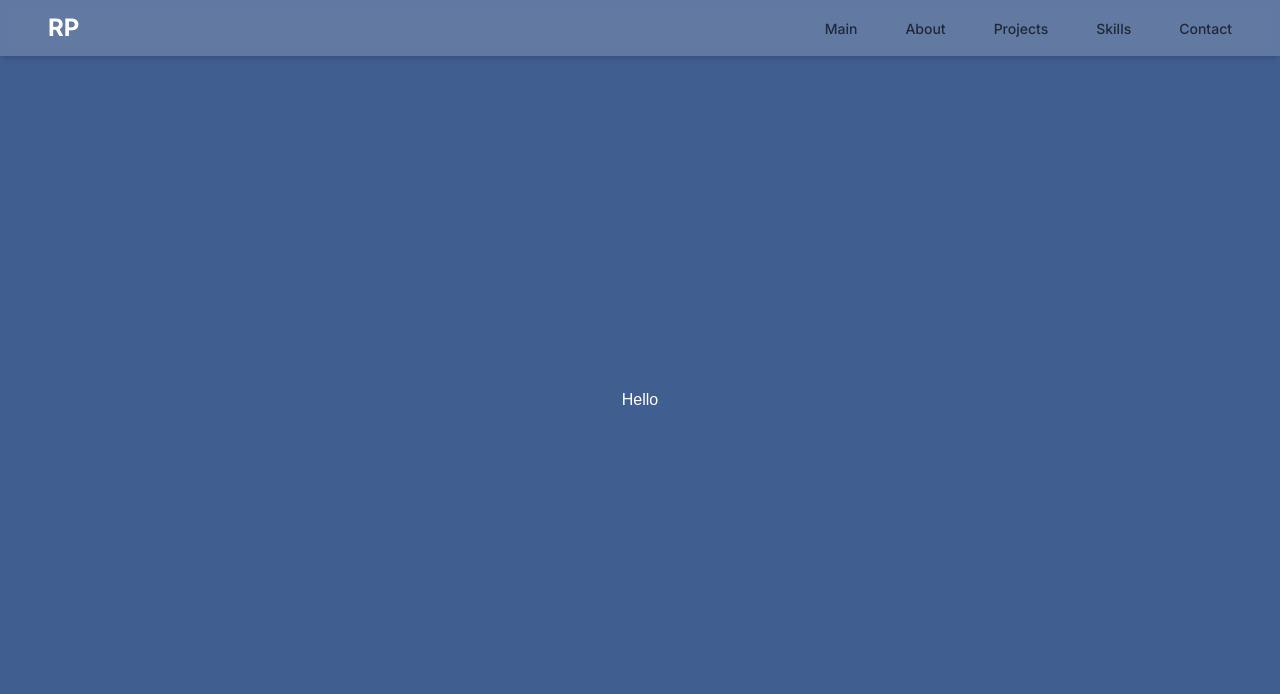
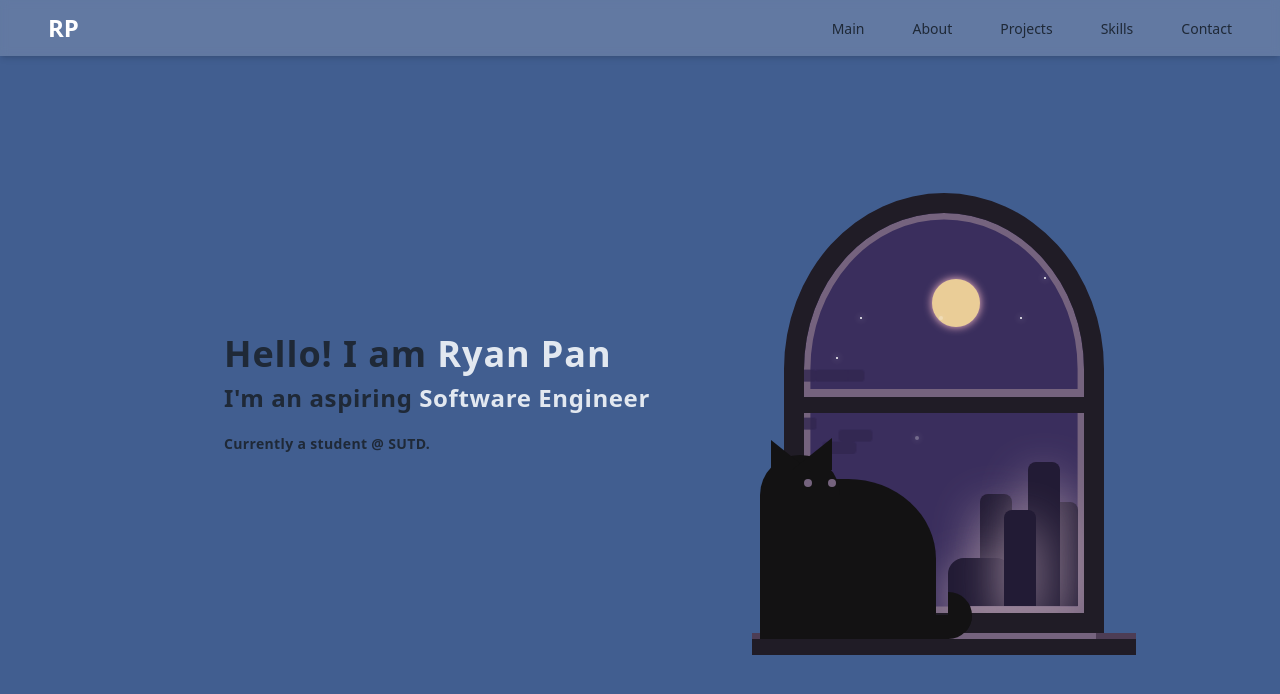
Before and after one commit to ryanpantk/portfolio-site, a Next.js app: page /portfolio-site/ in a window 1280 px wide. Shown: the top 694 px of the page. Built offline with nearby package versions, Linux system fonts and the light colour scheme.

Commit message:
feat: add cat animation

```diff
--- a/postcss.config.js
+++ b/postcss.config.js
@@ -1,5 +1,6 @@
 module.exports = {
   plugins: {
+    'tailwindcss/nesting': {},
     tailwindcss: {},
     autoprefixer: {},
   },
--- a/src/app/components/Main.tsx
+++ b/src/app/components/Main.tsx
@@ -1,13 +1,16 @@
 import React from 'react';
+import ParisCat from './ParisCat';
 
 const Main = () => {
     return (
-		<div className="bg">
-			<div className="h-screen flex flex-col justify-center items-center">
-                <div>
-                    <p className='font-comfortaa'>Hello</p>
+		<div id="main" className="bg">
+			<div className="h-screen flex justify-start items-center px-28">
+                <div className='mr-auto pl-28'>
+                    <p className="font-mukta text-4xl text-gray-800 font-semibold tracking-wide">Hello! I am <span className='text-slate-200'>Ryan Pan</span></p>
+                    <p className="font-mukta text-2xl text-gray-800 font-semibold py-2 tracking-wide">I&apos;m an aspiring <span className='text-slate-200'>Software Engineer</span></p>
+                    <p className="font-mukta text-sm text-gray-800 font-semibold py-3 tracking-wide">Currently a student @ SUTD.</p>
                 </div>
-                <div></div>
+            <ParisCat/>
             </div>
         </div>
     )
--- /dev/null
+++ b/src/app/components/ParisCat.tsx
@@ -0,0 +1,30 @@
+import React from 'react';
+
+const ParisCat = () => {
+    return (
+        <div className='px-8 relative mt-12'>
+            <div className="window relative left-8">
+                <div className="window-pane" />
+                <div className="stars" />
+                <div id="moon" className="moon" />
+                <div className="cloud"></div>
+                <div className="roof"></div>
+                <div className="roof-1"></div>
+                <div className="roof-2"></div>
+                <div className="roof-3"></div>
+                <div className="roof-4"></div>
+            </div>
+            <div className="window-sill relative" />
+            <div className="cat">
+                <div className="head">
+                    <div className="ear-l" />
+                    <div className="ear-r" />
+                    <div className="eyes" />
+                </div>
+                <div className="tail" />
+            </div>
+        </div>
+    )
+}
+
+export default ParisCat;
--- a/src/app/globals.css
+++ b/src/app/globals.css
@@ -1,13 +1,21 @@
 @tailwind base;
 @tailwind components;
 @tailwind utilities;
-
-@import url("https://fonts.googleapis.com/css2?family=Comfortaa:wght@300;400;500;600;700&family=Mooli&display=swap");
 
 :root {
   --foreground-rgb: 0, 0, 0;
   --background-start-rgb: 214, 219, 220;
   --background-end-rgb: 255, 255, 255;
+  --wall: #322c3a;
+  --sky: #3a2e5d;
+  --star: wheat;
+  --cat: #131213;
+  --frame: #201c26;
+  --moon: #eacd97;
+  --moon-new: #382c58;
+  --frame-shadow: #75637e;
+  --cloud: #322751;
+  --crater: #f0e4d0;
 }
 
 @media (prefers-color-scheme: light) {
@@ -26,3 +34,278 @@ body {
 .bg {
   background-color: #415e90;
 }
+
+:root {
+  --sky: #3a2e5d;
+  --star: wheat;
+  --cat: #131213;
+  --frame: #201c26;
+  --moon: #eacd97;
+  --moon-new: #382c58;
+  --frame-shadow: #75637e;
+  --cloud: #322751;
+  --crater: #f0e4d0;
+}
+
+.window {
+  height: 55vh;
+  width: 40vh;
+  background: var(--sky);
+  border-radius: 50% 50% 0 0 / 40% 40% 0 0;
+  overflow: hidden;
+  z-index: 8;
+  border: 2.5vh solid var(--frame);
+  box-shadow: inset 0 0 0 0.8vh var(--frame-shadow);
+}
+
+.window-pane {
+  position: absolute;
+  width: 80vh;
+  height: 3vh;
+  border-bottom: 2vh solid var(--frame);
+  box-shadow: inset 0 0 0 1vh var(--frame-shadow);
+  z-index: 6;
+  top: 22vh;
+}
+
+.window-sill {
+  width: 48vh;
+  height: 2.8vh;
+  border-bottom: 2vh solid var(--frame);
+  box-shadow: inset 5vh 0 0 0 #4d3d55, inset -5vh 0 0 0 #4d3d55, inset 0 0 0 1vh var(--frame-shadow);
+  z-index: 5;
+}
+
+.stars {
+  border-radius: 50%;
+  width: .125rem;
+  height: .125rem;
+  background: white;
+  margin-left: 30vh;
+  margin-top: 8vh;
+  box-shadow: -20vh 20vh 0 -1px white, 10vh 10vh 0 1px #fff4, 11vh 11vh 0 -1px #fff;
+  z-index: -4;
+  filter: drop-shadow(0 0 3px white) drop-shadow(20vh 10vh 0 white) drop-shadow(-23vh -5vh 0 white) drop-shadow(-23vh 5vh 0 white);
+}
+
+.cloud {
+  width: 12%;
+  height: 1.5vh;
+  color: var(--cloud);
+  margin-bottom: 10vh;
+  border-radius: .5vh;
+  box-shadow: -4vh -1.5vh 0 currentcolor, 0 -1.5vh 0 currentcolor, 2vh -1.5vh 0 currentcolor, -10vh 1.5vh 0 currentcolor, -5vh 1.5vh 0 currentcolor, 0vh 1.5vh 0 currentcolor, 5vh 1.5vh 0 currentcolor, -6vh 3vh 0 currentcolor, -8vh 4.5vh 0 currentcolor, -4vh 4.5vh 0 currentcolor, -4vh 4.5vh 0 currentcolor, -4vh 4.5vh 0 currentcolor, 3vh 6vh 0 currentcolor, 1vh 7.5vh 0 currentcolor;
+  opacity: .8;
+  z-index: -8;
+  transform: translate3d(-40vh, 10vh, 0);
+  animation: clouds 18s -0s linear infinite;
+}
+
+@keyframes clouds {
+  100% {
+    transform: translate3d(90vh, 0, 0);
+  }
+}
+
+.moon {
+  width: 6vh;
+  height: 6vh;
+  border-radius: 50%;
+  margin-left: 16vh;
+  z-index: 2;
+  overflow: hidden;
+  background-color: var(--moon);
+  box-shadow: 0 0 1vh pink;
+}
+
+.cat {
+  position: absolute;
+  bottom: 2vh;
+  color: var(--cat);
+  background: currentcolor;
+  height: 20vh;
+  width: 22vh;
+  left: 5vh;
+  border-radius: 6vh 50% 0 0;
+  z-index: 20;
+}
+
+.tail {
+  position: absolute;
+  width: 18vh;
+  height: 0;
+  color: inherit;
+  bottom: 0;
+  left: 100%;
+  border: 3vh solid;
+  border-left: 0;
+  border-top: 0;
+  border-radius: 0 5vh 5vh 0;
+  animation: tail 10s infinite;
+  z-index: 10;
+}
+
+@keyframes tail {
+
+  10%,
+  30% {
+    height: 40%;
+    width: 25%;
+  }
+
+  20%,
+  35%,
+  75%,
+  100% {
+    height: 0;
+    width: 60%;
+  }
+
+  60% {
+    height: 30%;
+    width: 20%;
+  }
+}
+
+.head {
+  position: absolute;
+  background: inherit;
+  left: 0;
+  bottom: 10vh;
+  width: 10vh;
+  height: 18vh;
+  border-radius: 5vh 5vh 0 0;
+  animation: head-move 6s -2s infinite alternate;
+}
+
+.ear-l {
+  position: absolute;
+  width: 0;
+  height: 0;
+  top: -1.4vh;
+  left: 0.4vh;
+  border-bottom: 4vh solid;
+  border-right: 5vh solid transparent;
+  animation: ears-move-l 6s infinite alternate;
+}
+
+.ear-r {
+  position: absolute;
+  width: 0;
+  height: 0;
+  top: -1.6vh;
+  left: 4.5vh;
+  border-bottom: 4vh solid;
+  border-left: 5vh solid transparent;
+  animation: ears-move-r 6s infinite alternate;
+}
+
+.eyes {
+  position: absolute;
+  border-radius: 50%;
+  width: 1vh;
+  height: 1vh;
+  background: var(--frame-shadow);
+  top: 4vh;
+  left: 3vh;
+  z-index: 1;
+  box-shadow: 3vh 0 0 var(--frame-shadow);
+  animation: eyes-move 6s -.5s infinite alternate;
+}
+
+@keyframes head-move {
+
+  25%,
+  100% {
+    transform: translate3d(0, 5vh, 0)
+  }
+}
+
+@keyframes ears-move-l {
+
+  25%,
+  100% {
+    transform: translate3d(1vh, -.5vh, 0)
+  }
+}
+
+@keyframes ears-move-r {
+
+  25%,
+  100% {
+    transform: translate3d(-.5vh, -.5vh, 0)
+  }
+}
+
+@keyframes eyes-move {
+
+  25%,
+  100% {
+    transform: translate3d(2.5vh, -1vh, 0)
+  }
+}
+
+.roof {
+  position: absolute;
+  width: 4vh;
+  height: 12vh;
+  color: #221b35;
+  background: currentcolor;
+  bottom: 0.8vh;
+  left: 25vh;
+  z-index: -1;
+  border-radius: 1vh 1vh 0 0;
+  filter: drop-shadow(0vh 2vh 3vh #a18b9f);
+}
+
+.roof-1 {
+  position: absolute;
+  width: 4vh;
+  height: 18vh;
+  color: #221b35;
+  background: currentcolor;
+  bottom: 0.8vh;
+  left: 28vh;
+  z-index: -3;
+  border-radius: 1vh 1vh 0 0;
+  filter: drop-shadow(0vh 2vh 3vh #a18b9f);
+}
+
+.roof-2 {
+  position: absolute;
+  width: 4vh;
+  height: 14vh;
+  color: #221b35;
+  background: currentcolor;
+  bottom: 0.8vh;
+  left: 22vh;
+  z-index: -9;
+  border-radius: 1vh 1vh 0 0;
+  filter: drop-shadow(0vh 2vh 3vh #a18b9f);
+}
+
+.roof-3 {
+  position: absolute;
+  width: 4vh;
+  height: 13vh;
+  color: #221b35;
+  background: currentcolor;
+  bottom: 0.8vh;
+  left: 30.2vh;
+  z-index: -9;
+  border-radius: 1vh 1vh 0 0;
+  filter: drop-shadow(0vh 2vh 3vh #a18b9f);
+}
+
+.roof-4 {
+  position: absolute;
+  width: 8vh;
+  height: 6vh;
+  color: #221b35;
+  background: currentcolor;
+  bottom: 0.8vh;
+  left: 18vh;
+  z-index: -6;
+  border-radius: 2vh 2vh 0 0;
+  filter: drop-shadow(0vh 2vh 3vh #a18b9f);
+}
--- a/src/app/layout.tsx
+++ b/src/app/layout.tsx
@@ -1,8 +1,17 @@
 import type { Metadata } from 'next'
-import { Inter } from 'next/font/google'
+import { Inter, Mukta } from 'next/font/google'
 import './globals.css'
 
-const inter = Inter({ subsets: ['latin'] })
+const inter = Inter({
+  subsets: ['latin'],
+  variable: '--font-inter',
+  display: 'swap'})
+const mukta = Mukta({
+  subsets: ['latin'],
+  variable: '--font-mukta',
+  weight: '400',
+  display: 'swap'
+})
 
 export const metadata: Metadata = {
   title: 'Create Next App',
@@ -16,7 +25,7 @@ export default function RootLayout({
 }) {
   return (
     <html lang="en">
-      <body className={inter.className}>{children}</body>
+      <body className={`{${inter.variable} ${mukta.variable}}`}>{children}</body>
     </html>
   )
 }
--- a/src/app/page.tsx
+++ b/src/app/page.tsx
@@ -1,5 +1,7 @@
 import Main from './components/Main'
 import NavBar from './components/NavBar/NavBar'
+import Image from 'next/image';
+import logo from '../../public/self.jpeg';
 
 export default function Home() {
   return (
@@ -7,7 +9,7 @@ export default function Home() {
       <NavBar/>
       <Main/>
       <div id="about" className="h-screen">
-        <br />
+        {/* <Image src={logo} alt="Logo" /> */}
       </div>
     </main>
   )
--- a/tailwind.config.ts
+++ b/tailwind.config.ts
@@ -13,9 +13,6 @@ const config: Config = {
         'gradient-conic':
           'conic-gradient(from 180deg at 50% 50%, var(--tw-gradient-stops))',
       },
-      fontFamily: {
-        'comfortaa': ['"Comfortaa"', 'sans-serif'],
-      },
     },
   },
   variants: {
```
